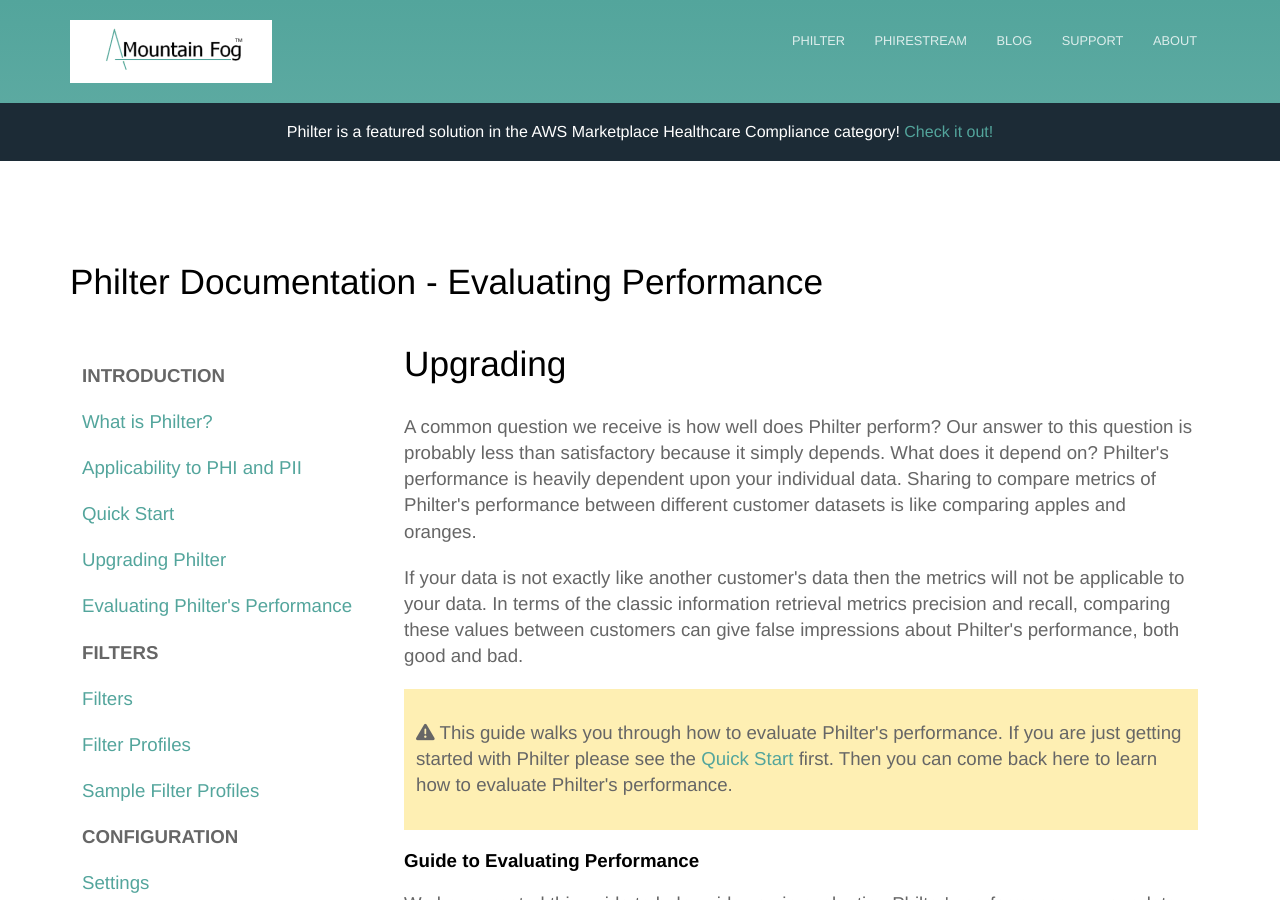
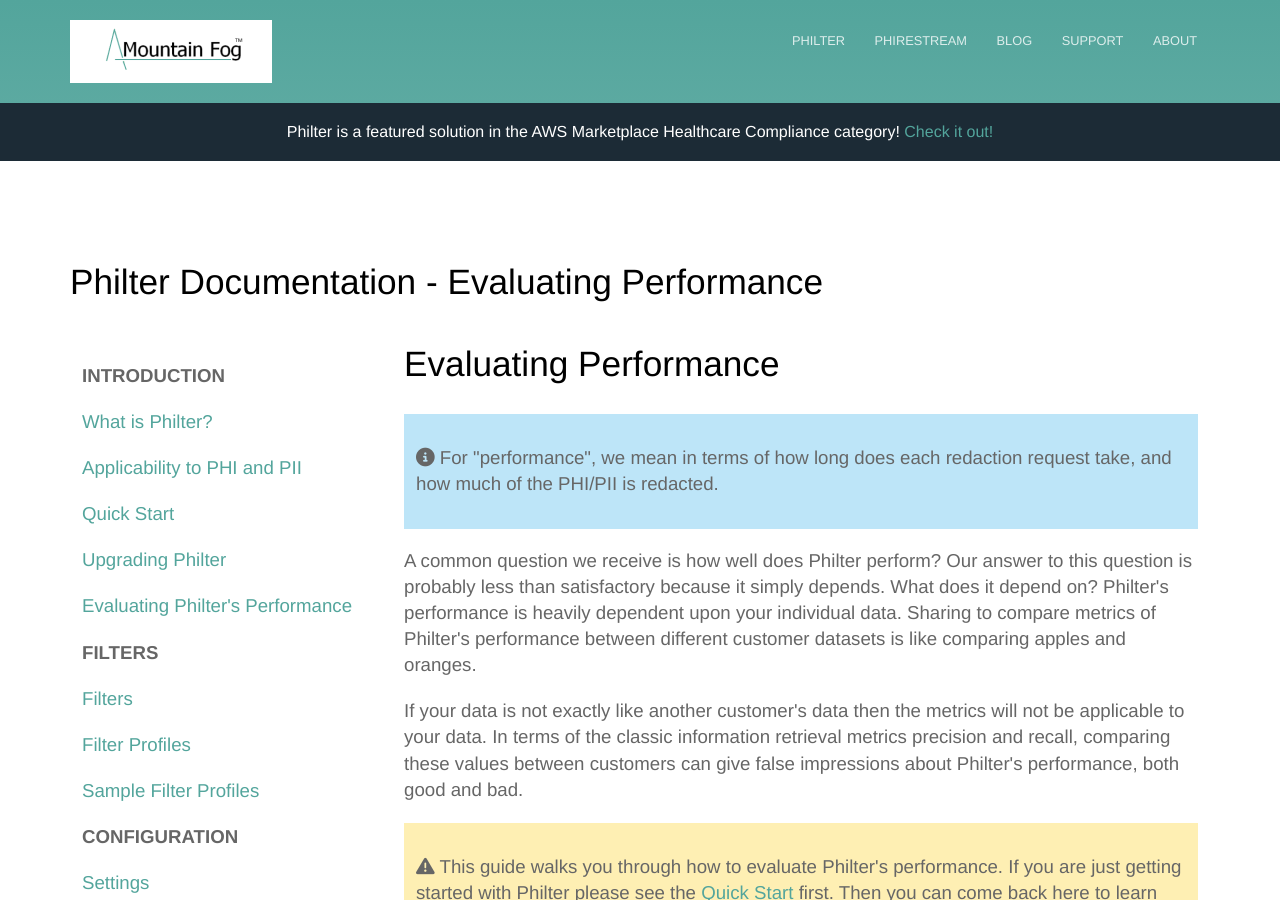
Before and after one commit to mtnfog/mtnfog-website, a Jekyll site: the page built from support/docs/philter/2_0_0/evaluating-performance.html, in a window 1280 px wide and 900 px high. Built offline with Jekyll 4.4.1, drawn with Linux system fonts in a browser that asks for light colours; nearby versions of some CDN libraries; a script that is not in the unit is left out.

Commit message:
Updating pages.

```diff
--- a/support/docs/philter/2_0_0/applicability.html
+++ b/support/docs/philter/2_0_0/applicability.html
@@ -118,7 +118,7 @@ types:
 				<p>The types of sensitive information that Philter will identify is customizable. For example, if you are not interested in VIN numbers you can have Philter ignore them. This configuration is performed through <a href="/filter-profiles/">Filter Profiles</a>.</p>
 				<p>Because Philter only operates on text, the biometric identifiers and face images outlined in the HIPAA regulations as PHI are not applicable to Philter. The types of sensitive information and how Philter identifies each one is listed in the table below.</p>
 
-				<table width="100%" cellspacing="5" cellpadding="5">
+				<table width="100%" cellspacing="5" cellpadding="5" style="border-width: 1px; border-color: #303030; border-style: solid" rules="rows">
 					<tr>
 						<th></th>
 						<th width="30%">Type of PHI/PII/NPPI</th>
--- a/support/docs/philter/2_0_0/evaluating-performance.html
+++ b/support/docs/philter/2_0_0/evaluating-performance.html
@@ -11,7 +11,11 @@ layout: documentation
 				{% include_relative nav.html %}
 			</td>
 			<td>
-				<h2 class="documentation-header">Upgrading</h2>
+				<h2 class="documentation-header">Evaluating Performance</h2>
+
+                <div class="isa_info">
+                    <p><i class="fa fa-info-circle"></i> For "performance", we mean in terms of how long does each redaction request take, and how much of the PHI/PII is redacted.</p>
+                </div>
 
                 <p>A common question we receive is how well does Philter perform? Our answer to this question is probably less than satisfactory because it simply depends. What does it depend on? Philter's performance is heavily dependent upon your individual data. Sharing to compare metrics of Philter's performance between different customer datasets is like comparing apples and oranges.
                 <p>If your data is not exactly like another customer's data then the metrics will not be applicable to your data. In terms of the classic information retrieval metrics precision and recall, comparing these values between customers can give false impressions about Philter's performance, both good and bad.
```
